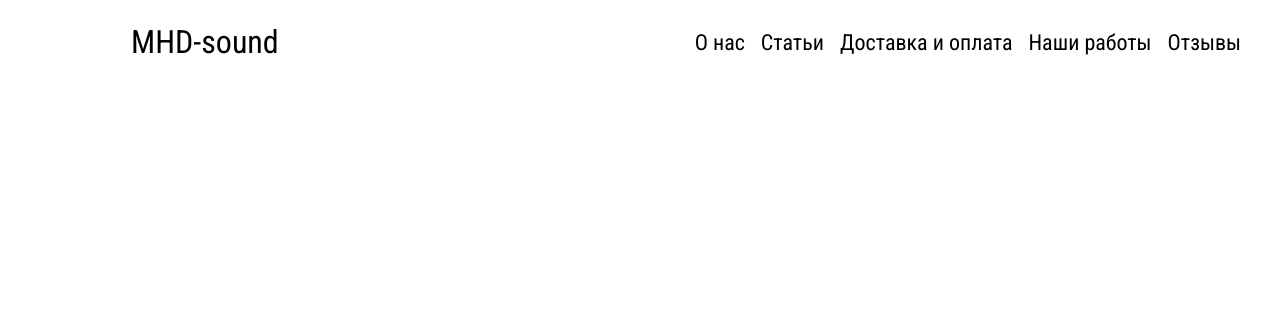
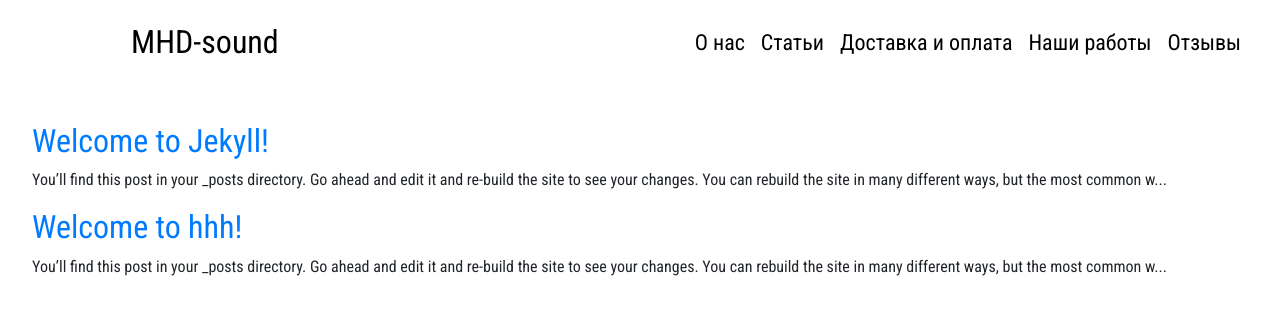
Before and after one commit to lleviy/MHD-sound, a Jekyll site: the page built from _pages/articles.html, in a window 1280 px wide. Shown: the top 315 px of the page. Built offline with Jekyll 4.4.1, drawn with Linux system fonts in a browser that asks for light colours.

Commit message:
Articles added

```diff
--- a/_config.yml
+++ b/_config.yml
@@ -31,6 +31,8 @@ github_username:  lleviy
 # Google Analytics
 google-analytics: # Add your identifier. For example UA-99631805-1.
 
+lang: ru
+
 # Build settings
 theme: minima
 plugins:
@@ -44,6 +46,8 @@ collections:
   categories:
     output: true
     permalink: /category/:title/
+  posts:
+    output: true
 
 
 defaults:
--- a/_layouts/page.html
+++ b/_layouts/page.html
@@ -1,3 +1,5 @@
 ---
 layout: default
 ---
+
+{{content}}
--- /dev/null
+++ b/_pages/articles.html
@@ -0,0 +1,14 @@
+---
+layout: page
+title: Статьи
+permalink: /articles/
+---
+
+{% for post in site.posts %}
+<h2 class="article__title">
+    <a href="{{ post.url | prepend: site.baseurl }}">{{post.title}}</a>
+</h2>
+
+<p class="article__excerpt">{% if post.description %}{{ post.description }}{% else %}{{ post.content | strip_html | truncate: 185 }}{% endif %}</p>
+
+{% endfor %}
--- /dev/null
+++ b/_sass/modules/footer.scss
@@ -0,0 +1,8 @@
+.footer {
+  background-color: #f4f4f4;
+  height: 100px;
+  text-align: center;
+
+  @media only screen and (max-width: 750px) {
+  }
+}
```
Also changed, not shown: _pages/articles.md (deleted, +0 -5 lines).
